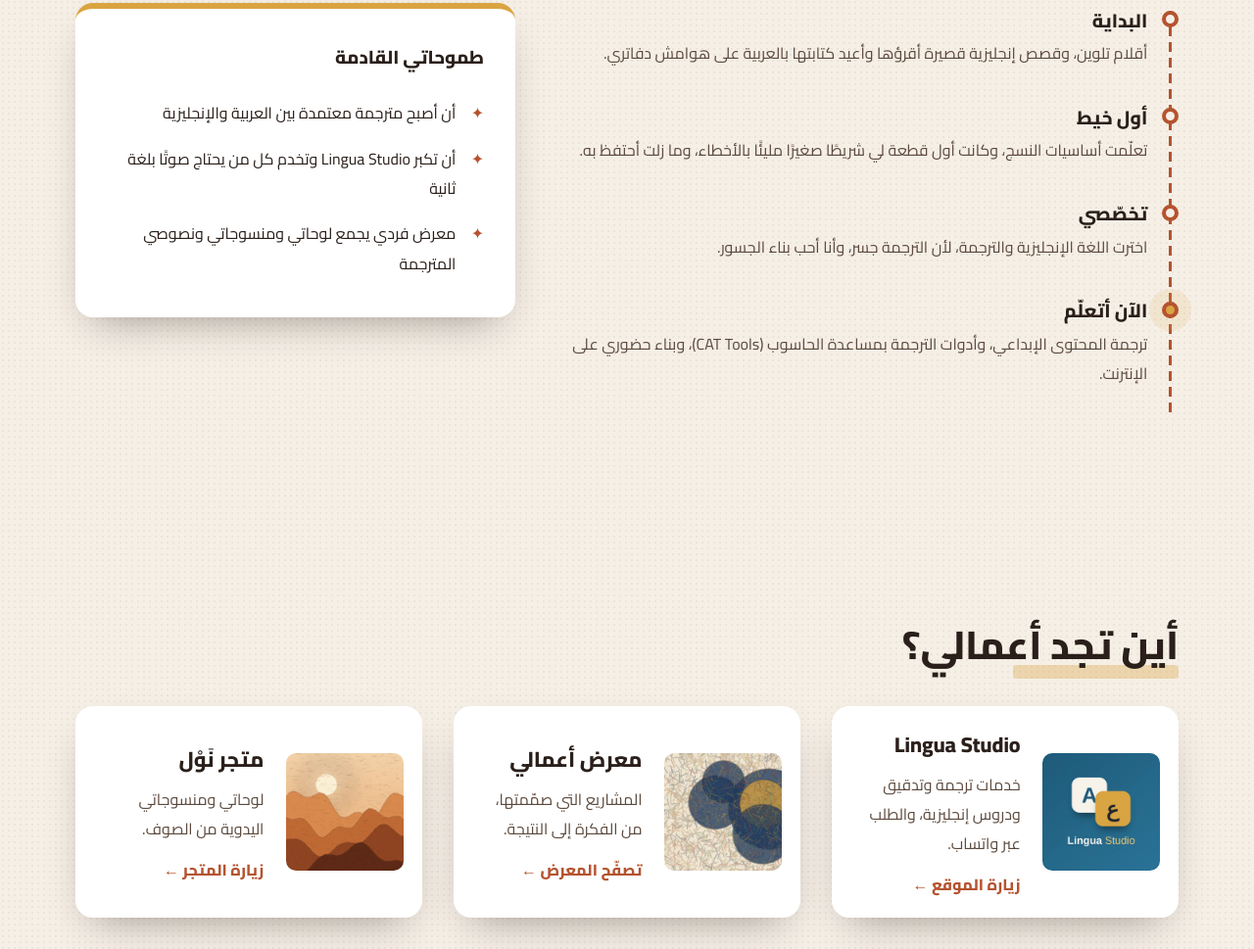
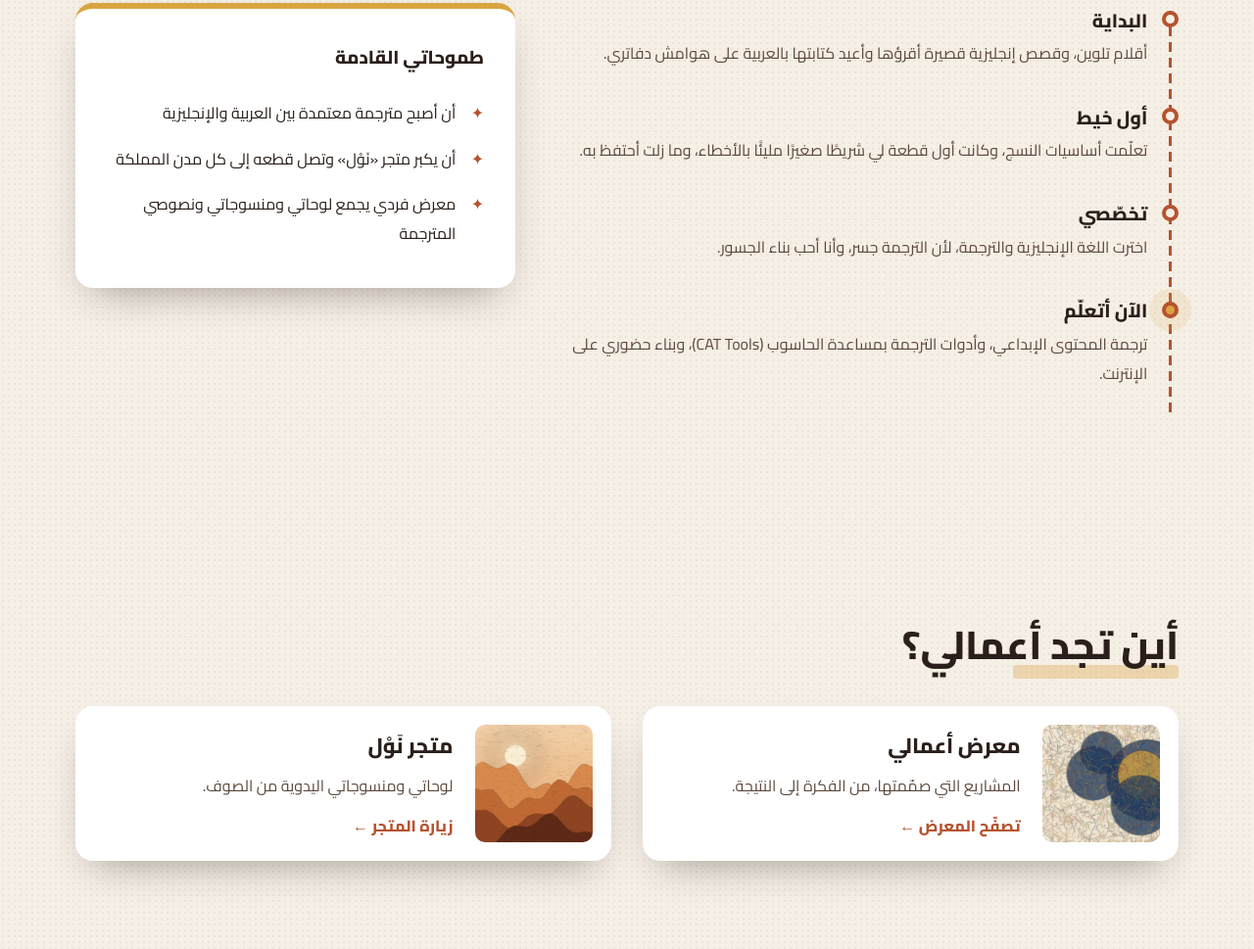
Before and after one commit to osht71-creator/sumaya-hammadi, a plain HTML site: page index.html in a window 1280 px wide. Shown: the part 2743-3712 px from the top of the page at 98% size. Drawn offline with Linux system fonts and the light colour scheme; a web font is replaced by a local one.

Commit message:
إلغاء Lingua Studio وإرجاع متجر نَوْل مشروعًا ثالثًا
Co-Authored-By: Claude Opus 5.5 <noreply@anthropic.com>
Claude-Session: https://claude.ai/code/session_01XEH7detNZVGK8o3i8msLMh

```diff
--- a/index.html
+++ b/index.html
@@ -142,7 +142,7 @@
         <h3>طموحاتي القادمة</h3>
         <ul>
           <li>أن أصبح مترجمة معتمدة بين العربية والإنجليزية</li>
-          <li>أن تكبر Lingua Studio وتخدم كل من يحتاج صوتًا بلغة ثانية</li>
+          <li>أن يكبر متجر «نَوْل» وتصل قطعه إلى كل مدن المملكة</li>
           <li>معرض فردي يجمع لوحاتي ومنسوجاتي ونصوصي المترجمة</li>
         </ul>
       </div>
@@ -152,14 +152,6 @@
     <section id="work" class="section work">
       <h2 class="section-title reveal">أين تجد أعمالي؟</h2>
       <div class="work-grid">
-        <a class="work-card reveal" data-tilt href="https://lingua-studio-ec6.pages.dev" target="_blank" rel="noopener">
-          <img src="assets/images/lingua-card.webp" alt="" width="600" height="600" loading="lazy">
-          <span class="work-body">
-            <strong>Lingua Studio</strong>
-            <span>خدمات ترجمة وتدقيق ودروس إنجليزية، والطلب عبر واتساب.</span>
-            <em>زيارة الموقع ←</em>
-          </span>
-        </a>
         <a class="work-card reveal" data-tilt href="https://sumaya-works.pages.dev" target="_blank" rel="noopener">
           <img src="assets/images/art-abstract.webp" alt="" width="600" height="733" loading="lazy">
           <span class="work-body">
--- a/style.css
+++ b/style.css
@@ -199,7 +199,7 @@ a { color: inherit; text-decoration: none; }
 .dreams li::before { content: "✦"; position: absolute; right: 0; color: var(--clay); }
 
 /* أعمالي */
-.work-grid { display: grid; grid-template-columns: repeat(auto-fit, minmax(300px, 1fr)); gap: 2rem; }
+.work-grid { display: grid; grid-template-columns: 1fr 1fr; gap: 2rem; }
 .work-card {
   display: grid; grid-template-columns: 120px 1fr; gap: 1.4rem; align-items: center;
   background: #fff; border-radius: var(--radius); padding: 1.2rem; box-shadow: var(--shadow);
```
Also changed, not shown: assets/images/lingua-card.webp (deleted).
